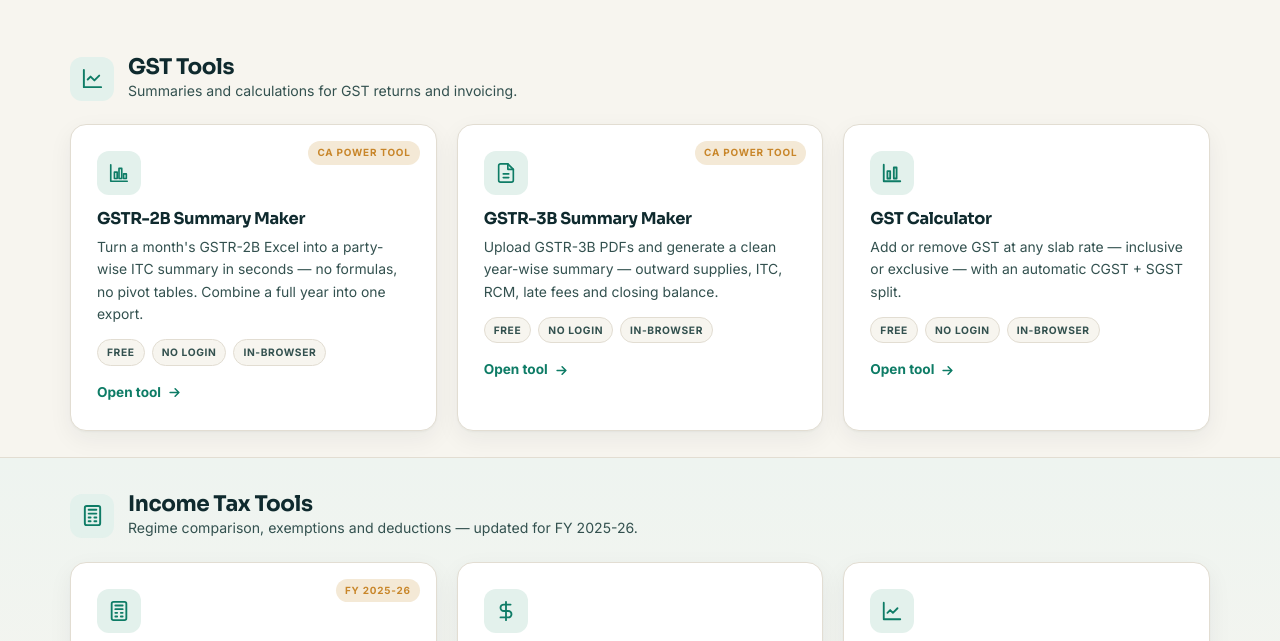
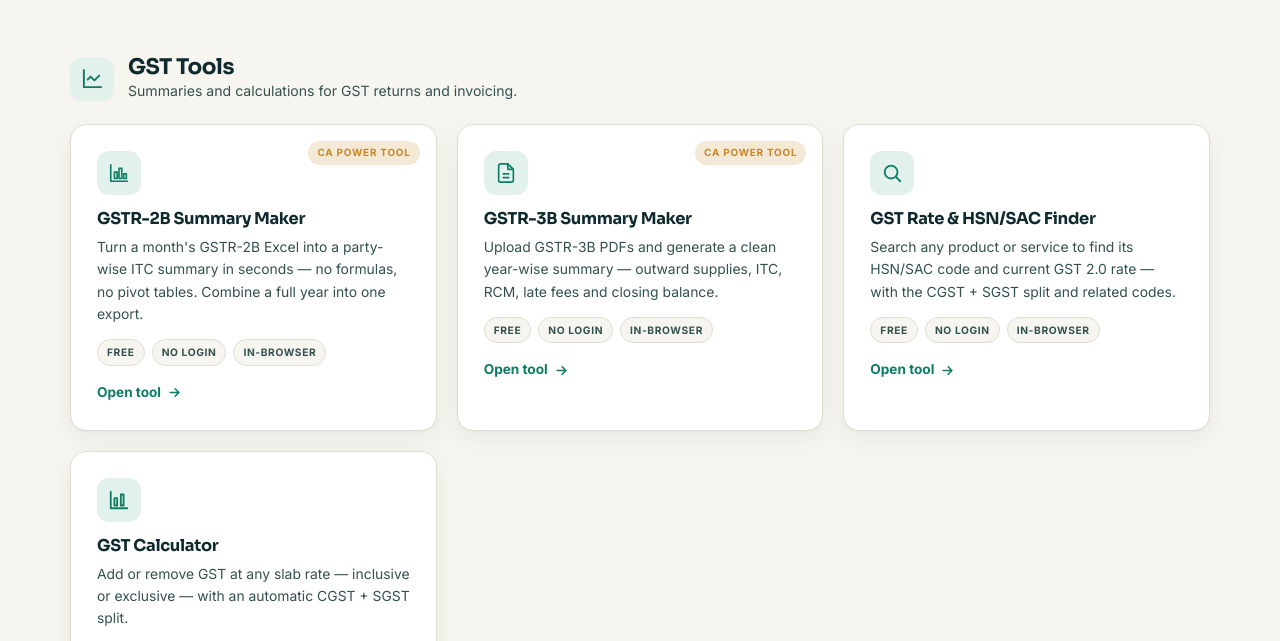
Before and after one commit to cabickey/cleanitr, a website: page tools.html in a window 1280 px wide. Shown: the part 302-943 px from the top of the page. Drawn offline with Linux system fonts and the light colour scheme.

Commit message:
Update tools.html

```diff
--- a/tools.html
+++ b/tools.html
@@ -88,7 +88,13 @@
           <div class="mstrip"><span>Free</span><span>No login</span><span>In-browser</span></div>
           <span class="go">Open tool <svg viewBox="0 0 24 24" fill="none" stroke="currentColor" stroke-width="2.5" stroke-linecap="round" stroke-linejoin="round"><path d="M5 12h14M13 6l6 6-6 6"/></svg></span>
         </a>
-        <a class="tcard" href="/tools/gst-calculator.html">
+       <a class="tcard" href="/tools/gst-hsn-finder.html">
+          <div class="tic"><svg viewBox="0 0 24 24" fill="none" stroke="currentColor" stroke-width="2" stroke-linecap="round" stroke-linejoin="round"><circle cx="11" cy="11" r="7"/><path d="m21 21-4.3-4.3"/></svg></div>
+          <h3>GST Rate &amp; HSN/SAC Finder</h3>
+          <p>Search any product or service to find its HSN/SAC code and current GST 2.0 rate — with the CGST + SGST split and related codes.</p>
+          <div class="mstrip"><span>Free</span><span>No login</span><span>In-browser</span></div>
+          <span class="go">Open tool <svg viewBox="0 0 24 24" fill="none" stroke="currentColor" stroke-width="2.5" stroke-linecap="round" stroke-linejoin="round"><path d="M5 12h14M13 6l6 6-6 6"/></svg></span>
+        </a> <a class="tcard" href="/tools/gst-calculator.html">
           <div class="tic"><svg viewBox="0 0 24 24" fill="none" stroke="currentColor" stroke-width="2" stroke-linecap="round" stroke-linejoin="round"><path d="M3 3v18h18"/><rect x="7" y="10" width="3" height="8"/><rect x="14" y="6" width="3" height="12"/></svg></div>
           <h3>GST Calculator</h3>
           <p>Add or remove GST at any slab rate — inclusive or exclusive — with an automatic CGST + SGST split.</p>
```
